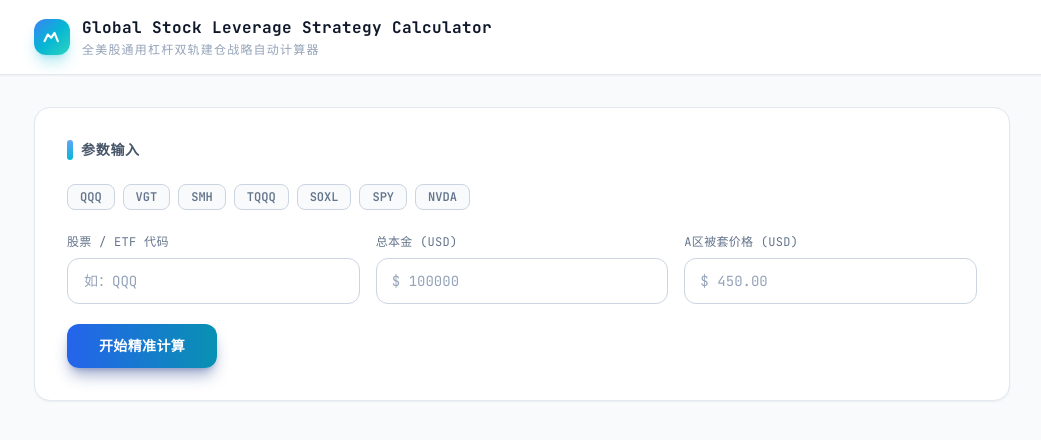
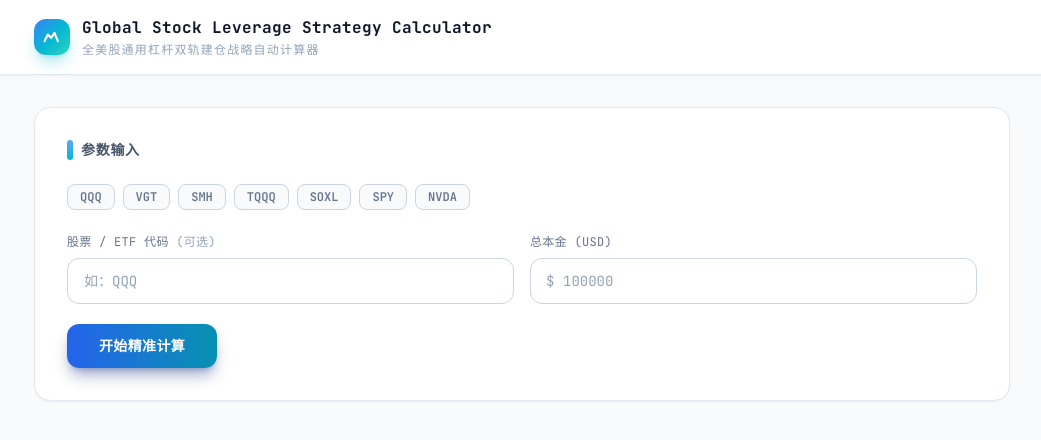
Before and after one commit to bit-shifted-hash/leverage-calculator, a React (Vite) app: page / in a window 1280 px wide. Shown: the top 440 px of the page, without its empty margins (118-1159 px from the left). Built offline with nearby package versions, Linux system fonts and the light colour scheme.

Commit message:
refactor: separate principal calc from trapped price; B zone activates on demand

```diff
--- a/src/App.jsx
+++ b/src/App.jsx
@@ -13,11 +13,14 @@ const ALLOCATION_PCTS = [
   5.0, 5.5, 6.0, 6.5, 7.0,   // 跌 21%~25%
 ]
 
-function calculate(ticker, principal, bottomPrice) {
+function calculate(ticker, principal) {
   const totalPool = principal * 0.75
   const zoneA = totalPool * 0.25
   const zoneB = totalPool * 0.75
+  return { ticker, principal, totalPool, zoneA, zoneB }
+}
 
+export function calcOrders(zoneB, bottomPrice) {
   const orders = ALLOCATION_PCTS.map((pct, i) => {
     const dropPct = i + 1
     const execPrice = bottomPrice * (1 - dropPct / 100)
@@ -25,7 +28,6 @@ function calculate(ticker, principal, bottomPrice) {
     return { level: i + 1, dropPct, allocationPct: pct, execPrice, buyAmount }
   })
 
-  // 5大战区汇总
   const warZones = Array.from({ length: 5 }, (_, g) => {
     const group = orders.slice(g * 5, g * 5 + 5)
     return {
@@ -38,16 +40,14 @@ function calculate(ticker, principal, bottomPrice) {
     }
   })
 
-  const expectedAvgPrice = bottomPrice * 0.8354
-
-  return { ticker, principal, bottomPrice, totalPool, zoneA, zoneB, orders, warZones, expectedAvgPrice }
+  return { orders, warZones, expectedAvgPrice: bottomPrice * 0.8354 }
 }
 
 export default function App() {
   const [result, setResult] = useState(null)
 
-  const handleCalculate = (ticker, principal, bottomPrice) => {
-    setResult(calculate(ticker, principal, bottomPrice))
+  const handleCalculate = (ticker, principal) => {
+    setResult(calculate(ticker, principal))
   }
 
   return (
@@ -77,7 +77,6 @@ export default function App() {
           <>
             <DashboardSummary result={result} />
             <ResultTabs result={result} />
-            <Footer result={result} />
           </>
         )}
       </main>
--- a/src/components/DashboardSummary.jsx
+++ b/src/components/DashboardSummary.jsx
@@ -15,7 +15,7 @@ function StatCard({ label, value, sub, accent, large }) {
 }
 
 export default function DashboardSummary({ result }) {
-  const { ticker, principal, totalPool, zoneA, zoneB, bottomPrice } = result
+  const { ticker, principal, totalPool, zoneA, zoneB } = result
   const [currentPrice, setCurrentPrice] = useState('')
 
   const price = parseFloat(currentPrice)
@@ -100,7 +100,7 @@ export default function DashboardSummary({ result }) {
           <div className="mt-3 h-1 rounded-full bg-amber-200 overflow-hidden">
             <div className="h-full w-3/4 bg-gradient-to-r from-amber-600 to-amber-400 rounded-full" />
           </div>
-          <p className="text-[10px] text-slate-400 mt-1">占可用资金池 75% · 触发价 ≤ ${bottomPrice.toFixed(2)}</p>
+          <p className="text-[10px] text-slate-400 mt-1">占可用资金池 75% · 被套后在下方输入触发价</p>
         </div>
       </div>
     </div>
--- a/src/components/InputForm.jsx
+++ b/src/components/InputForm.jsx
@@ -5,20 +5,16 @@ const PRESETS = ['QQQ', 'VGT', 'SMH', 'TQQQ', 'SOXL', 'SPY', 'NVDA']
 export default function InputForm({ onCalculate }) {
   const [ticker, setTicker] = useState('')
   const [principal, setPrincipal] = useState('')
-  const [bottomPrice, setBottomPrice] = useState('')
   const [error, setError] = useState('')
 
   const handleSubmit = (e) => {
     e.preventDefault()
     const p = parseFloat(principal)
-    const b = parseFloat(bottomPrice)
 
-    if (!ticker.trim()) return setError('请输入股票/ETF 代码')
     if (!p || p <= 0) return setError('总本金必须大于 0')
-    if (!b || b <= 0) return setError('A区被套价格必须大于 0')
 
     setError('')
-    onCalculate(ticker.trim().toUpperCase(), p, b)
+    onCalculate(ticker.trim().toUpperCase(), p)
   }
 
   return (
@@ -47,10 +43,10 @@ export default function InputForm({ onCalculate }) {
       </div>
 
       <form onSubmit={handleSubmit} className="space-y-5">
-        <div className="grid grid-cols-1 sm:grid-cols-3 gap-4">
-          {/* 股票代码 */}
+        <div className="grid grid-cols-1 sm:grid-cols-2 gap-4">
+          {/* 股票代码（可选） */}
           <div>
-            <label className="block text-xs text-slate-500 mb-2 tracking-wide">股票 / ETF 代码</label>
+            <label className="block text-xs text-slate-500 mb-2 tracking-wide">股票 / ETF 代码 <span className="text-slate-400 normal-case">(可选)</span></label>
             <input
               type="text"
               value={ticker}
@@ -77,23 +73,6 @@ export default function InputForm({ onCalculate }) {
               />
             </div>
           </div>
-
-          {/* A防区被套保底价 */}
-          <div>
-            <label className="block text-xs text-slate-500 mb-2 tracking-wide">A区被套价格 (USD)</label>
-            <div className="relative">
-              <span className="absolute left-4 top-1/2 -translate-y-1/2 text-slate-400 text-sm">$</span>
-              <input
-                type="number"
-                value={bottomPrice}
-                onChange={(e) => setBottomPrice(e.target.value)}
-                placeholder="450.00"
-                min="0.01"
-                step="any"
-                className="w-full bg-white border border-slate-300 rounded-xl pl-8 pr-4 py-3 text-sm text-slate-900 placeholder-slate-400 focus:outline-none focus:border-blue-500 focus:ring-1 focus:ring-blue-500/30 transition-all"
-              />
-            </div>
-          </div>
         </div>
 
         {error && (
--- a/src/components/ResultTabs.jsx
+++ b/src/components/ResultTabs.jsx
@@ -1,4 +1,6 @@
 import { useState, useRef } from 'react'
+import { calcOrders } from '../App'
+import Footer from './Footer'
 
 const fmt = (n) =>
   n.toLocaleString('en-US', { style: 'currency', currency: 'USD', minimumFractionDigits: 2, maximumFractionDigits: 2 })
@@ -214,11 +216,46 @@ function FullOrderTab({ result }) {
 
 export default function ResultTabs({ result }) {
   const [tab, setTab] = useState(1)
+  const [bottomPriceInput, setBottomPriceInput] = useState('')
   const tabs = ['家庭极简看板', '全量挂单清单']
 
+  const bottomPrice = parseFloat(bottomPriceInput)
+  const hasBottomPrice = bottomPrice > 0
+  const orderData = hasBottomPrice ? calcOrders(result.zoneB, bottomPrice) : null
+  const enriched = orderData ? { ...result, bottomPrice, ...orderData } : null
+
   return (
+    <div className="space-y-4">
+      {/* B区被套价格输入 */}
+      <div className="rounded-2xl border border-amber-200 bg-amber-50 p-5 sm:p-6">
+        <div className="flex items-center gap-2 mb-4">
+          <div className="w-1.5 h-5 rounded-full bg-gradient-to-b from-amber-400 to-orange-500" />
+          <h2 className="text-sm font-semibold text-slate-600 tracking-wider uppercase">B防区激活</h2>
+          <span className="ml-2 text-xs text-slate-400">被套后输入以生成挂单清单</span>
+        </div>
+        <div className="flex items-center gap-3">
+          <div className="relative w-64">
+            <span className="absolute left-3 top-1/2 -translate-y-1/2 text-slate-400 text-sm">$</span>
+            <input
+              type="number"
+              value={bottomPriceInput}
+              onChange={(e) => setBottomPriceInput(e.target.value)}
+              placeholder="输入A区被套价格"
+              min="0.01"
+              step="any"
+              className="w-full bg-white border border-amber-300 rounded-xl pl-8 pr-4 py-3 text-sm text-slate-900 placeholder-slate-400 focus:outline-none focus:border-amber-500 focus:ring-1 focus:ring-amber-400/30 transition-all"
+            />
+          </div>
+          {hasBottomPrice && (
+            <span className="text-xs text-amber-600 font-semibold">B防区已激活 · 触发价 ${bottomPrice.toFixed(2)}</span>
+          )}
+        </div>
+      </div>
+
+      {/* 挂单清单（被套后才显示） */}
+      {enriched && (
+        <>
           <div className="rounded-2xl border border-slate-200 bg-white shadow-sm p-6 sm:p-8">
-      {/* Tab switcher */}
             <div className="flex gap-1 mb-6 bg-slate-100 rounded-xl p-1 w-fit">
               {tabs.map((t, i) => (
                 <button
@@ -234,8 +271,11 @@ export default function ResultTabs({ result }) {
                 </button>
               ))}
             </div>
-
-      {tab === 0 ? <FamilyTab result={result} /> : <FullOrderTab result={result} />}
+            {tab === 0 ? <FamilyTab result={enriched} /> : <FullOrderTab result={enriched} />}
+          </div>
+          <Footer result={enriched} />
+        </>
+      )}
     </div>
   )
 }
```
Lines whose indentation alone changed are shown as unchanged.
